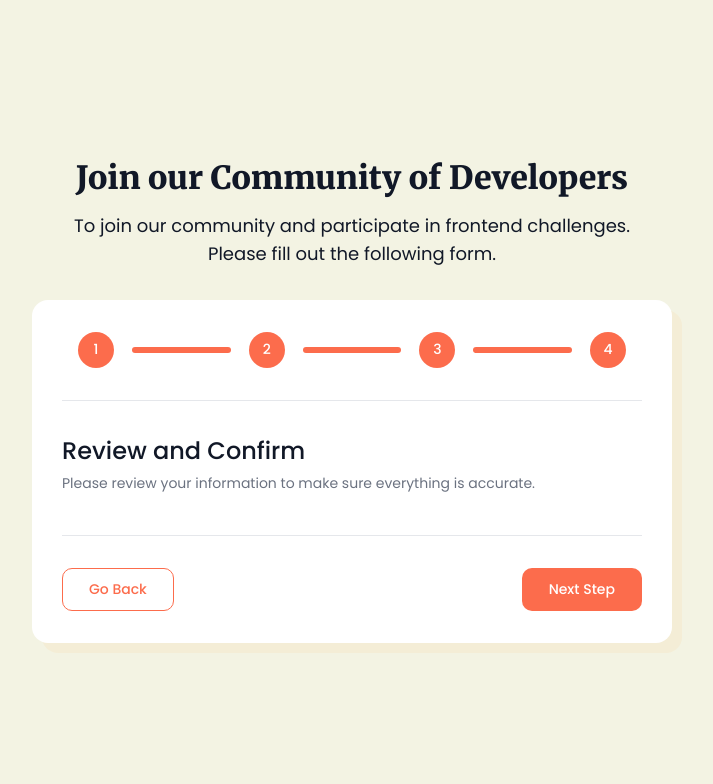
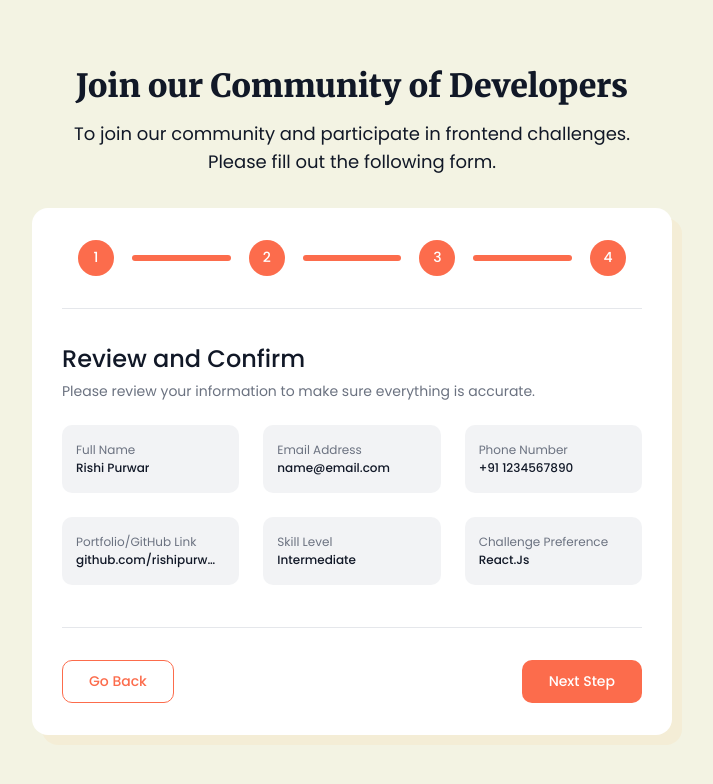
Before and after one commit to ClodoaldoDantas/multi-step-form, a Next.js app: page /review in a window 1280 px wide. Shown: the top 784 px of the page, without its empty margins (288-1001 px from the left). Built offline with nearby package versions, Linux system fonts and the light colour scheme.

Commit message:
feat: review screen interface

```diff
--- /dev/null
+++ b/src/components/InfoCard/index.tsx
@@ -0,0 +1,15 @@
+import styles from './styles.module.scss'
+
+interface InfoCardProps {
+  title: string
+  content: string
+}
+
+export function InfoCard({ title, content }: InfoCardProps) {
+  return (
+    <div className={styles.infoCard}>
+      <span>{title}</span>
+      <strong title={content}>{content}</strong>
+    </div>
+  )
+}
--- /dev/null
+++ b/src/components/InfoCard/styles.module.scss
@@ -0,0 +1,26 @@
+.infoCard {
+  width: 100%;
+  display: flex;
+  flex-direction: column;
+  padding: 1rem 0.875rem;
+
+  background: rgba(229, 231, 235, 0.5);
+  border-radius: 10px;
+
+  span,
+  strong {
+    font-size: 0.75rem;
+    line-height: 1.125rem;
+  }
+
+  strong {
+    font-weight: 500;
+    color: var(--text-dark);
+
+    max-width: 145px;
+    white-space: nowrap;
+    width: 100%;
+    overflow: hidden;
+    text-overflow: ellipsis;
+  }
+}
--- a/src/pages/review/index.tsx
+++ b/src/pages/review/index.tsx
@@ -2,8 +2,13 @@ import { Button } from '@/components/Button'
 import { Card } from '@/components/Card'
 import { MultiStep } from '@/components/MultiStep'
 import { BackButton } from '@/components/BackButton'
+import { InfoCard } from '@/components/InfoCard'
 
 export default function Review() {
+  function handleSaveData() {
+    /* TODO: send data to api  */
+  }
+
   return (
     <Card>
       <Card.Header>
@@ -15,11 +20,23 @@ export default function Review() {
         <p className="step-description">
           Please review your information to make sure everything is accurate.
         </p>
+
+        <div className="grid-three-columns">
+          <InfoCard title="Full Name" content="Rishi Purwar" />
+          <InfoCard title="Email Address" content="name@email.com" />
+          <InfoCard title="Phone Number" content="+91 1234567890" />
+          <InfoCard
+            title="Portfolio/GitHub Link"
+            content="github.com/rishipurwar1"
+          />
+          <InfoCard title="Skill Level" content="Intermediate" />
+          <InfoCard title="Challenge Preference" content="React.Js" />
+        </div>
       </Card.Body>
 
       <Card.Footer>
         <BackButton />
-        <Button>Next Step</Button>
+        <Button onClick={handleSaveData}>Next Step</Button>
       </Card.Footer>
     </Card>
   )
--- a/src/styles/globals.scss
+++ b/src/styles/globals.scss
@@ -64,9 +64,18 @@ main {
   color: var(--text-error);
 }
 
-.grid-two-columns {
+.grid-two-columns,
+.grid-three-columns {
   margin-top: 1.5rem;
   display: grid;
+}
+
+.grid-two-columns {
   gap: 1.5rem 2.5rem;
   grid-template-columns: repeat(2, 1fr);
 }
+
+.grid-three-columns {
+  gap: 1.5rem;
+  grid-template-columns: repeat(3, 1fr);
+}
```
